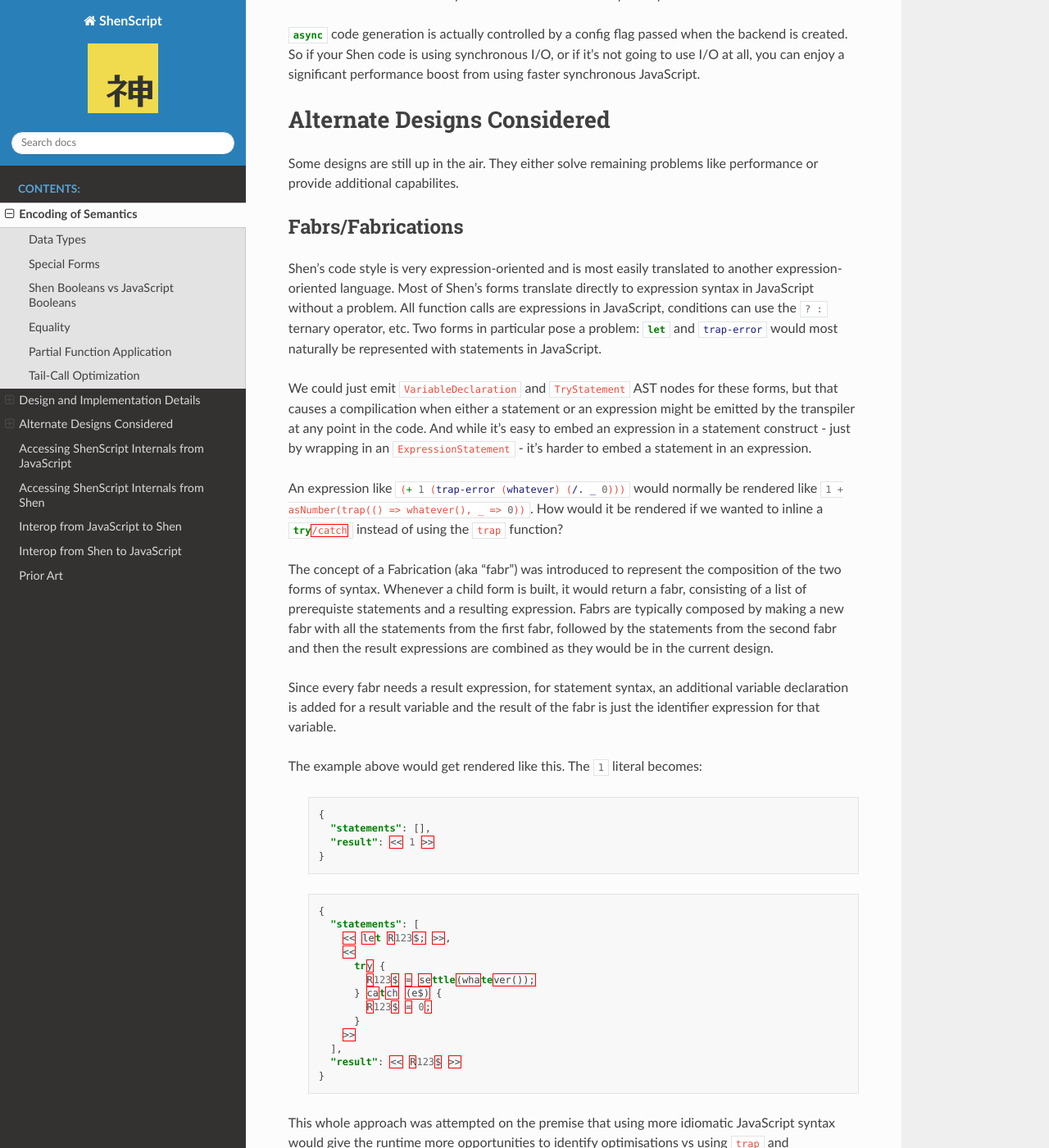
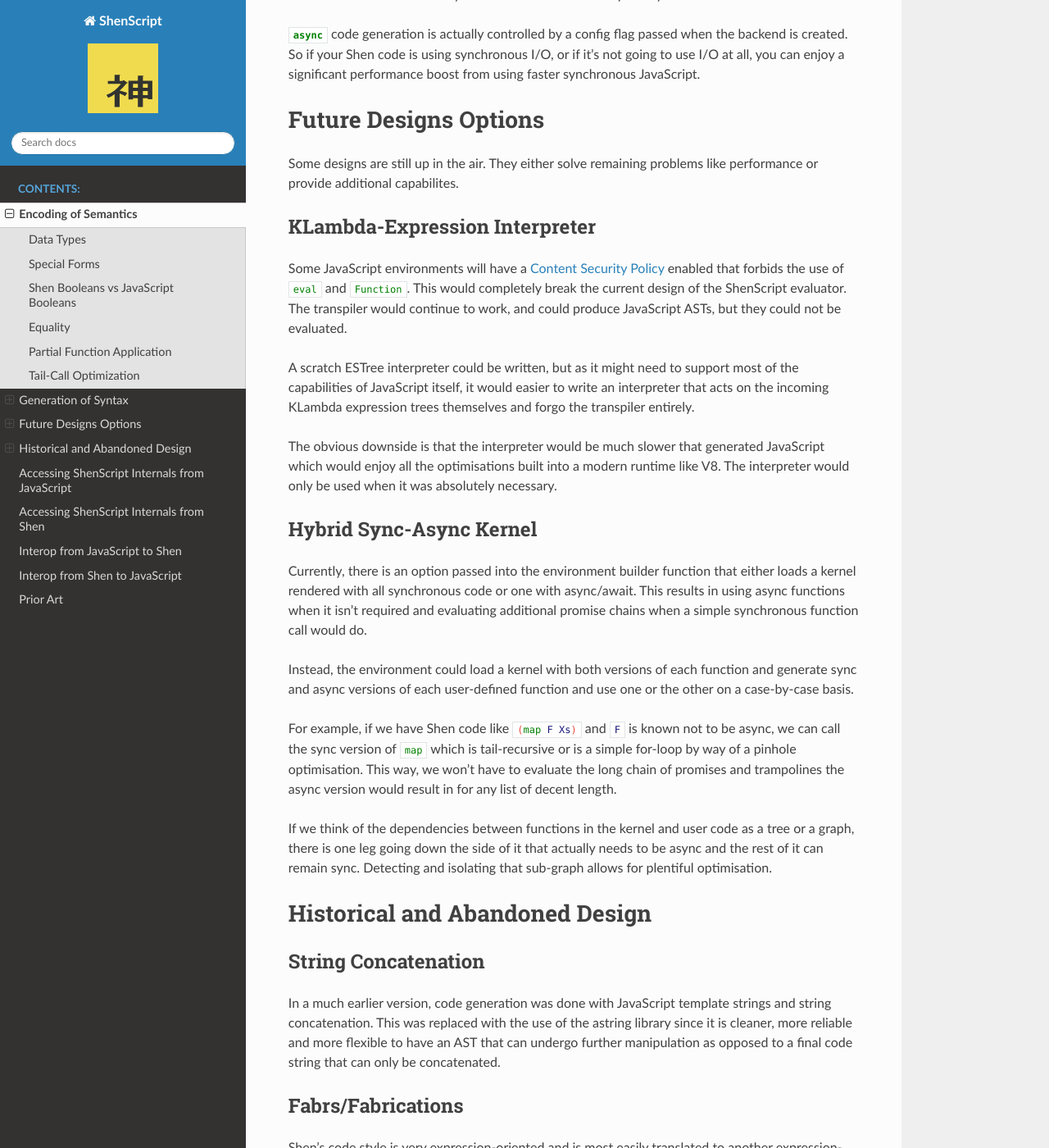
Before and after one commit to rkoeninger/ShenScript, a Sphinx documentation site: the page built from docs/design.rst, in a window 1280 px wide and 1400 px high, scrolled down 5383 px. Shown: the whole window at 82% size. Built offline with Sphinx 7.4.7 and the Read the Docs theme 2.0.0, drawn with Linux system fonts in a browser that asks for light colours; some of the changed text lies outside the part shown.

Commit message:
Split alternate designs into future and historical sections

```diff
--- a/docs/design.rst
+++ b/docs/design.rst
@@ -92,8 +92,8 @@ settle
 bounce
   Bouncing a function call means making a trampoline from a reference to the function and the list of arguments and returning. The function will actually be invoked when the trampoline is settled at some point later.
 
-Design and Implementation Details
-=================================
+Generation of Syntax
+====================
 
 Generating JavaScript
 ---------------------
@@ -159,10 +159,38 @@ In order to make the translation process fairly direct, generated JavaScript use
 
 :js:`async` code generation is actually controlled by a config flag passed when the backend is created. So if your Shen code is using synchronous I/O, or if it's not going to use I/O at all, you can enjoy a significant performance boost from using faster synchronous JavaScript.
 
-Alternate Designs Considered
-============================
+Future Designs Options
+======================
 
 Some designs are still up in the air. They either solve remaining problems like performance or provide additional capabilites.
+
+KLambda-Expression Interpreter
+------------------------------
+
+Some JavaScript environments will have a `Content Security Policy <https://developer.chrome.com/extensions/contentSecurityPolicy#JSEval>`_ enabled that forbids the use of :js:`eval` and :js:`Function`. This would completely break the current design of the ShenScript evaluator. The transpiler would continue to work, and could produce JavaScript ASTs, but they could not be evaluated.
+
+A scratch ESTree interpreter could be written, but as it might need to support most of the capabilities of JavaScript itself, it would easier to write an interpreter that acts on the incoming KLambda expression trees themselves and forgo the transpiler entirely.
+
+The obvious downside is that the interpreter would be much slower that generated JavaScript which would enjoy all the optimisations built into a modern runtime like V8. The interpreter would only be used when it was absolutely necessary.
+
+Hybrid Sync-Async Kernel
+------------------------
+
+Currently, there is an option passed into the environment builder function that either loads a kernel rendered with all synchronous code or one with async/await. This results in using async functions when it isn't required and evaluating additional promise chains when a simple synchronous function call would do.
+
+Instead, the environment could load a kernel with both versions of each function and generate sync and async versions of each user-defined function and use one or the other on a case-by-case basis.
+
+For example, if we have Shen code like :shen:`(map F Xs)` and :shen:`F` is known not to be async, we can call the sync version of :shen:`map` which is tail-recursive or is a simple for-loop by way of a pinhole optimisation. This way, we won't have to evaluate the long chain of promises and trampolines the async version would result in for any list of decent length.
+
+If we think of the dependencies between functions in the kernel and user code as a tree or a graph, there is one leg going down the side of it that actually needs to be async and the rest of it can remain sync. Detecting and isolating that sub-graph allows for plentiful optimisation.
+
+Historical and Abandoned Design
+===============================
+
+String Concatenation
+--------------------
+
+In a much earlier version, code generation was done with JavaScript template strings and string concatenation. This was replaced with the use of the astring library since it is cleaner, more reliable and more flexible to have an AST that can undergo further manipulation as opposed to a final code string that can only be concatenated.
 
 Fabrs/Fabrications
 ------------------
```
Also changed, not shown: other parts of docs/design.rst (+0 -20 lines).
